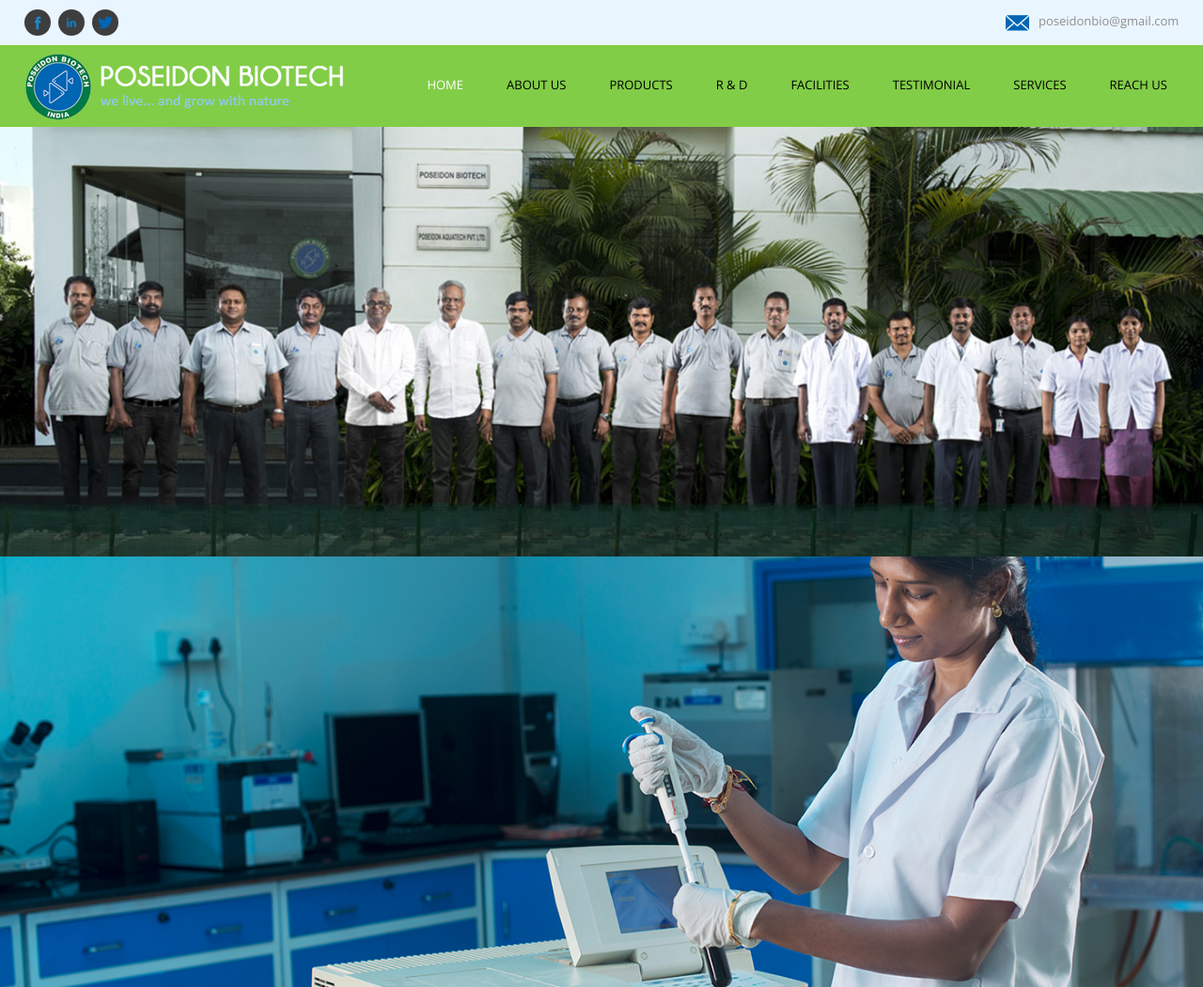
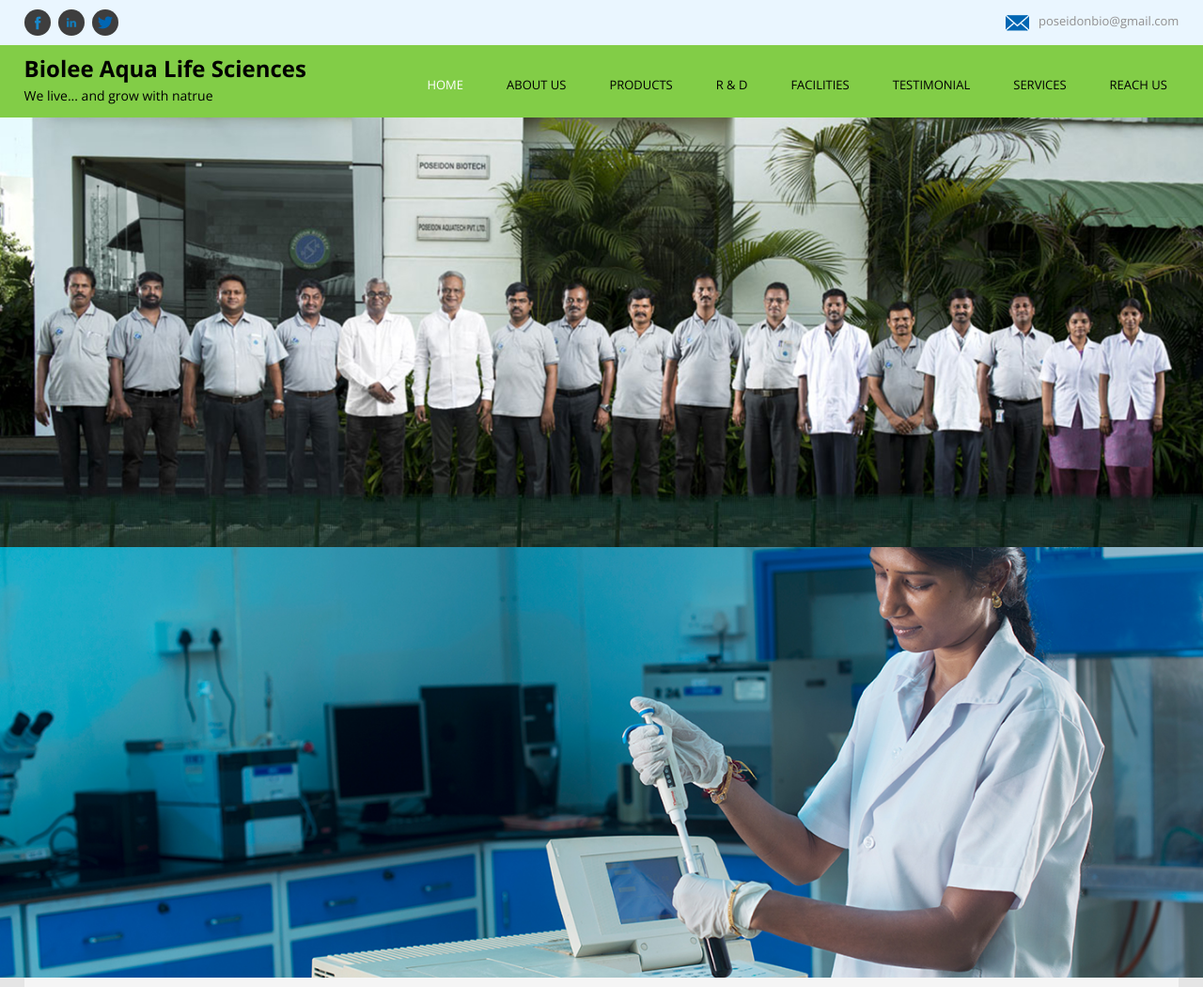
Before and after one commit to DhulipallaAnusha/BioleeAquaLifeSciences, a plain HTML site: page index.html in a window 1280 px wide. Shown: the top 1050 px of the page at 94% size. Drawn offline with nearby package versions, Linux system fonts and the light colour scheme; files that its build step writes are made by us from their sources.

Commit message:
Update index.html

```diff
--- a/index.html
+++ b/index.html
@@ -193,7 +193,9 @@
             <div id="header">
                 <div id="header_wid">
                     <div id="header_inn">
-                        <div class="logo"><a href="#"><img src="images/logo.png" alt=""></a></div>
+                        <!-- <a href="#"><img src="images/logo.png" alt=""></a> -->
+                        <div class="logo"><h1 style="color:black">Biolee Aqua Life Sciences</h1>
+                        <p style="color:black">We live... and grow with natrue</p></div>
                         <div class="menu_own">
                             <div class="main wow fadeInDown top__element animated">
         <!-- Nav -->
@@ -473,7 +475,7 @@
                                                 </div><!-- END OF MEDIA HOLDER -->
 
                                                 <!-- ANIMATED HEADING INFORMATION, ALWAYS VISIBLE -->
-                                                <h4 class="showbiz-title go-to-top"><div class="redbg"><a href="#">Biolee Aqua Life Sciences</a></div></h4>
+                                                <h4 class="showbiz-title go-to-top"><div class="redbg"><a href="#" style="color: #82CD47;">Biolee Aqua Life Sciences</a></div></h4>
 
 
                                                 <!-- REVEAL CONTAINER (SINGLE MODE) -->
@@ -506,7 +508,7 @@
                                                 </div><!-- END OF MEDIA HOLDER -->
 
                                                 <!-- ANIMATED HEADING INFORMATION, ALWAYS VISIBLE -->
-                                                <h4 class="showbiz-title go-to-top"><div class="redbg"><a href="#">Biolee Aqua Life Sciences</a></div></h4>
+                                                <h4 class="showbiz-title go-to-top"><div class="redbg"><a href="#" style="color: #82CD47;">Biolee Aqua Life Sciences</a></div></h4>
 
 
                                                 <!-- REVEAL CONTAINER (SINGLE MODE) -->
```
